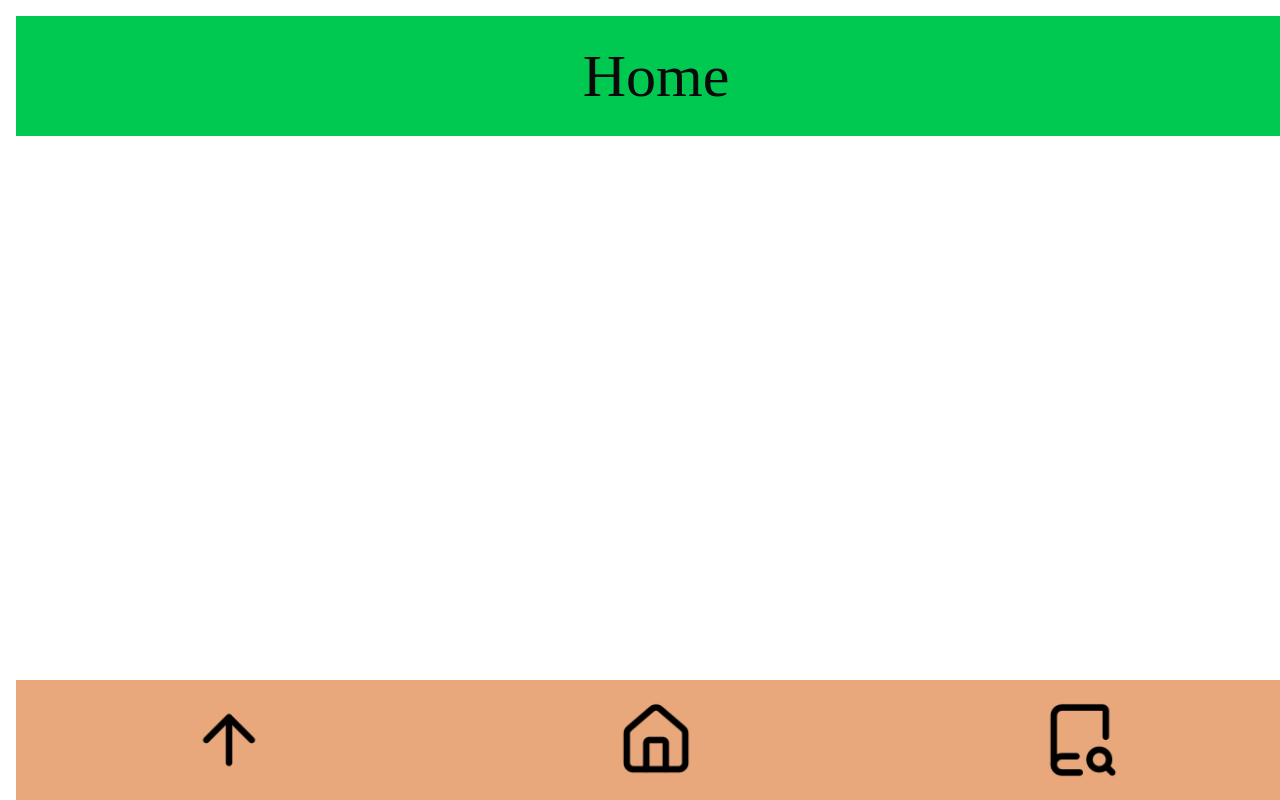
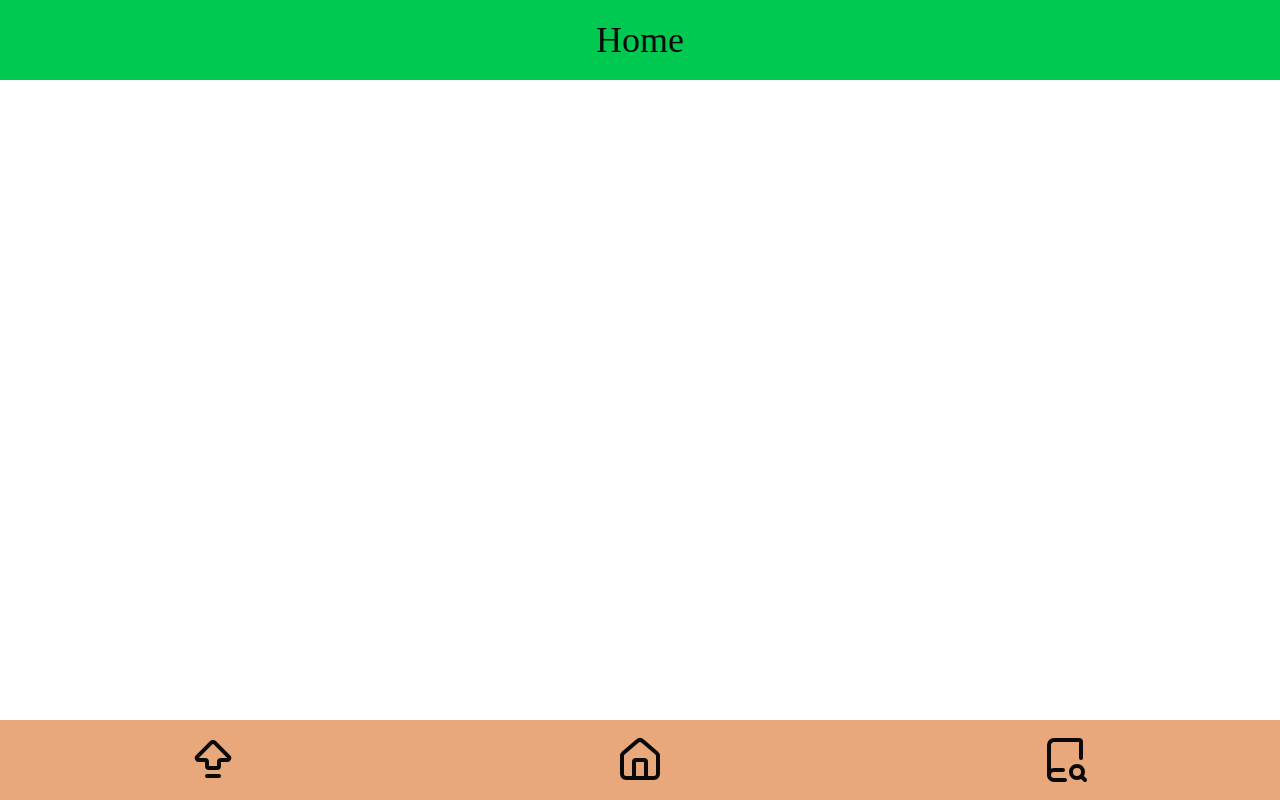
Before and after one commit to ws-vill-shinjo/training-camp-2026-b, a Next.js app in the folder frontend/: page / in a window 1280 px wide. Built offline with nearby package versions, Linux system fonts and the light colour scheme.

Commit message:
improve header and footer

```diff
--- a/frontend/app/encyclopedia/page.tsx
+++ b/frontend/app/encyclopedia/page.tsx
@@ -3,6 +3,7 @@
 import { useEncyclopediaEntries } from "@/features/encyclopedia/hooks/useEncyclopediaEntries";
 import { EncyclopediaList } from "@/features/encyclopedia/components/EncyclopediaList";
 import { mockEncyclopediaEntries } from "@/features/encyclopedia/mocks/encyclopediaMock";
+import { Header } from "@/components/Header";
 
 const USE_MOCK = true;
 
@@ -11,8 +12,13 @@ export default function EncyclopediaPage() {
   const entries = USE_MOCK ? mockEncyclopediaEntries : fetched;
 
   return (
-    <div>
-      <EncyclopediaList entries={entries} />
-    </div>
+    <>
+      <Header>
+        <h1 className="text-4xl">図鑑</h1>
+      </Header>
+      <div className="p-4">
+        <EncyclopediaList entries={entries} />
+      </div>
+    </>
   );
 }
--- a/frontend/app/layout.tsx
+++ b/frontend/app/layout.tsx
@@ -1,6 +1,7 @@
 import type { Metadata } from "next";
 import { Geist, Geist_Mono } from "next/font/google";
 import "./globals.css";
+import { Footer } from "@/components/Footer";
 
 const geistSans = Geist({
   variable: "--font-geist-sans",
@@ -24,7 +25,12 @@ export default function RootLayout({
 }>) {
   return (
     <html lang="ja">
-      <body className={`${geistSans.variable} ${geistMono.variable} p-4`}>{children}</body>
+      <body
+        className={`${geistSans.variable} ${geistMono.variable} w-screen h-screen overflow-hidden`}
+      >
+        {children}
+        <Footer />
+      </body>
     </html>
   );
 }
--- a/frontend/app/page.tsx
+++ b/frontend/app/page.tsx
@@ -1,12 +1,12 @@
 "use client";
 import { Header } from "@/components/Header";
-import { Footer } from "@/components/Footer";
 
 export default function Home() {
   return (
     <div>
-      <Header title="Home" />
-      <Footer />
+      <Header>
+        <h1 className="text-4xl">Home</h1>
+      </Header>
     </div>
   );
 }
--- /dev/null
+++ b/frontend/app/upgrade/page.tsx
@@ -0,0 +1,14 @@
+"use client";
+
+import { Header } from "@/components/Header";
+
+export default function UpgradePage() {
+  return (
+    <>
+      <Header>
+        <h1 className="text-4xl">素材強化</h1>
+      </Header>
+      <div className="p-4">TBD</div>
+    </>
+  );
+}
--- a/frontend/components/Footer.tsx
+++ b/frontend/components/Footer.tsx
@@ -1,12 +1,23 @@
 "use client";
+
+import { ArrowBigUpDash, BookSearch, House } from "lucide-react";
 import { JSX } from "react";
-import { Footer_icon } from "./Footer_icon";
+import { useRouter } from "next/navigation";
+
 export const Footer = (): JSX.Element => {
+  const router = useRouter();
+
   return (
-    <div className="fixed bottom-0 bg-[#E8A87C] h-30 w-screen flex items-center z--1 justify-around">
-      <Footer_icon image="/arrow-up.png" />
-      <Footer_icon image="/house.png" />
-      <Footer_icon image="/book-search.png" />
+    <div className="fixed bottom-0 bg-[#E8A87C] h-20 w-screen flex items-center justify-around">
+      <ArrowBigUpDash
+        className="w-12 h-12 cursor-pointer"
+        onClick={() => router.push("/upgrade")}
+      />
+      <House className="w-12 h-12 cursor-pointer" onClick={() => router.push("/")} />
+      <BookSearch
+        className="w-12 h-12 cursor-pointer"
+        onClick={() => router.push("/encyclopedia")}
+      />
     </div>
   );
 };
--- a/frontend/components/Footer_icon.tsx
+++ /dev/null
@@ -1,12 +0,0 @@
-import { JSX } from "react";
-import Image from "next/image";
-
-type iconprops = { image: string };
-
-export const Footer_icon = ({ image }: iconprops): JSX.Element => {
-  return (
-    <div className="rounded-full w=80 h=80">
-      <Image src={image} alt="アイコン" width={78} height={78} />
-    </div>
-  );
-};
--- a/frontend/components/Header.tsx
+++ b/frontend/components/Header.tsx
@@ -1,15 +1,13 @@
-import { JSX } from "react";
+import { JSX, ReactNode } from "react";
 
 type HeaderProps = {
-  title: string;
+  children?: ReactNode;
 };
 
-export const Header = ({ title }: HeaderProps): JSX.Element => {
+export const Header = ({ children }: HeaderProps): JSX.Element => {
   return (
     <header>
-      <div className="bg-green-500 h-30 w-screen flex items-center justify-center">
-        <h1 className="text-6xl">{title}</h1>
-      </div>
+      <div className="bg-green-500 h-20 w-screen flex items-center justify-center">{children}</div>
     </header>
   );
 };
```
